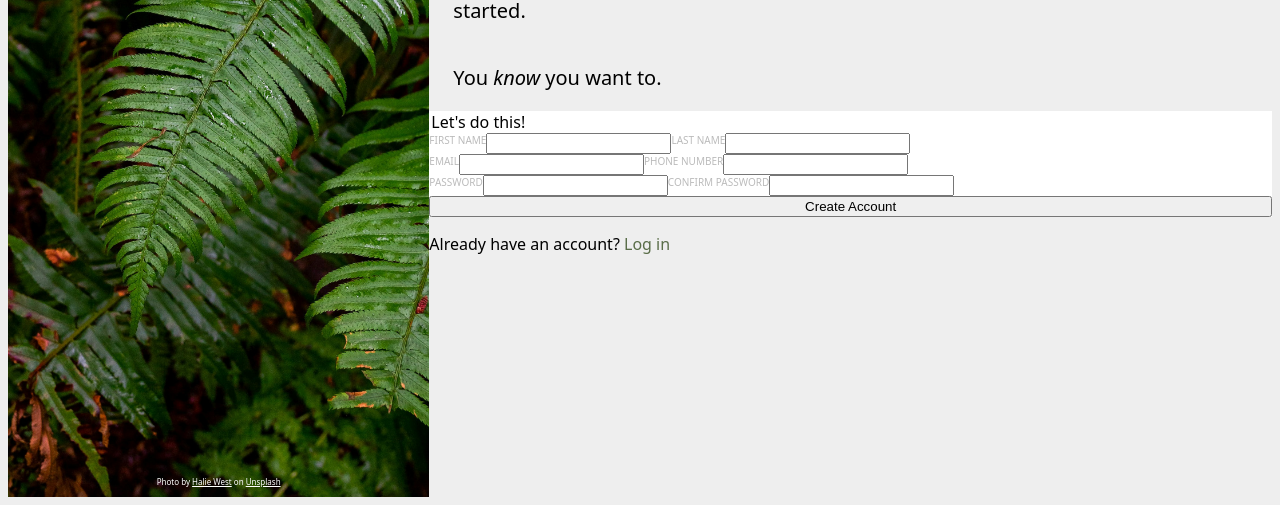
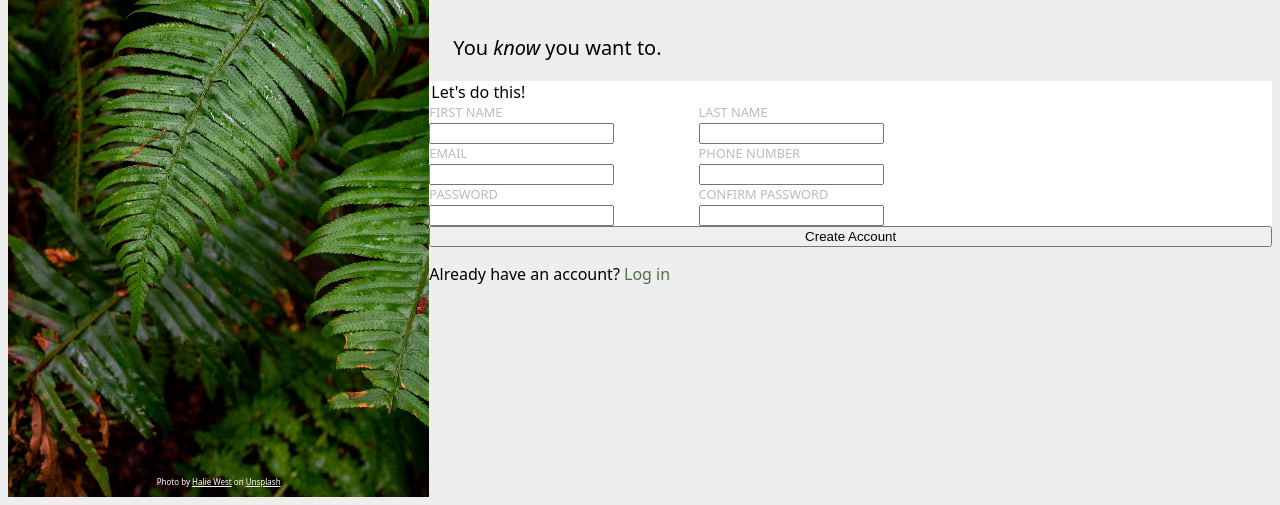
Before and after one commit to edi0328/Sign-up-Form, a plain HTML site: page index.html in a window 1280 px wide. Shown: the part 311-816 px from the top of the page. Drawn offline with Linux system fonts and the light colour scheme.

Commit message:
Flex input elements in form

```diff
--- a/index.html
+++ b/index.html
@@ -26,22 +26,35 @@
         <form>
             <legend>Let's do this!</legend>
             <div class="name">
+                <div class="first">
                     <label for="first-name">FIRST NAME</label>
                     <input type="text" id="first-name" name="first-name">
+                </div>
+                <div class="last">
                     <label for="last-name">LAST NAME</label>
                     <input type="text" id="last-name" name="last-name">
                 </div>
+            </div>
             <div class="telmail">
+                <div class="mail">
                     <label for="email">EMAIL</label>
                     <input type="email" id="email" name="email">
+                </div>
+                <div class="tel">
                     <label for="telephone">PHONE NUMBER</label>
                     <input type="tel" id="telephone" name="phone-number">
                 </div>
+            </div>
             <div class="pass">
+                <div class="pwd">
                     <label for="password">PASSWORD</label>
                     <input type="password" id="password" name="password">
+                </div>
+                <div class="confirm-password">
                     <label for="confirm">CONFIRM PASSWORD</label>
                     <input type="password" id="confirm" name="confirm-password">
+
+                </div>
             </div>
             <button type="submit">Create Account</button>
         </form>
--- a/style.css
+++ b/style.css
@@ -83,7 +83,7 @@ form {
 
 label {
     display: block;
-    font-size: 10px;
+    font-size: clamp(10px, 0.8rem, 24px);
     color: #BBBBBB;
 }
 
@@ -91,5 +91,9 @@ label {
 .name,
 .pass {
     display: flex;
+    gap: 10%;
+}
 
+label {
+    display: block;
 }
```
Lines whose indentation alone changed are shown as unchanged.
